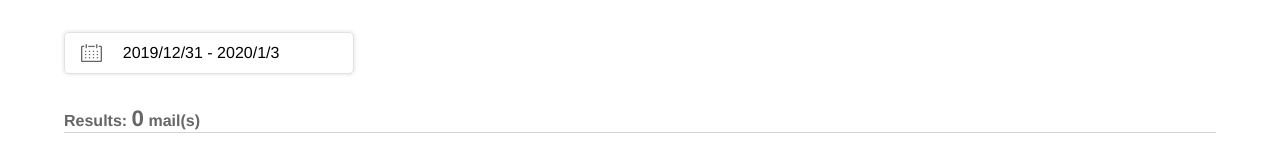
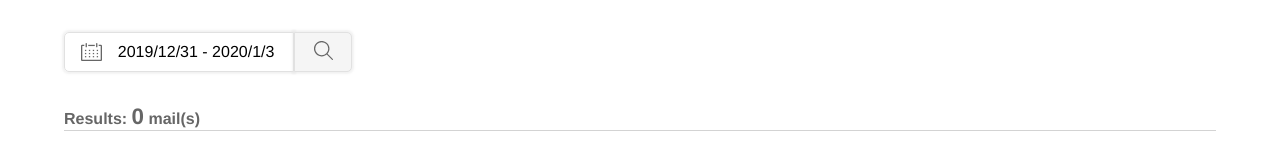
Before and after one commit to chcliu/hennge-admissions-challenge, a React app: page / in a window 1280 px wide. Shown: the top 160 px of the page. Built offline with nearby package versions, Linux system fonts and the light colour scheme.

Commit message:
added button for date range picker and added isLoading to main state

```diff
--- a/src/components/App.tsx
+++ b/src/components/App.tsx
@@ -7,11 +7,15 @@ import DateRangeBar from './DateRangeBar';
 import '../styles/index.scss';
 
 const App: React.FC = () => {
-    const [dateRange, setDateRange] = useState({ startDate: new Date('2019/12/31'), endDate: new Date('2020/1/3') });
+    const [dateRange, setDateRange] = useState({
+        startDate: new Date('2019/12/31'),
+        endDate: new Date('2020/1/3'),
+    });
+    const [isLoading, setIsLoading] = useState(false);
     const [emailCount, setEmailCount] = useState(0);
     return (
         <>
-            <DateRangeBar dateRange={dateRange} setDateRange={setDateRange} />
+            <DateRangeBar dateRange={dateRange} setDateRange={setDateRange} setIsLoading={setIsLoading} />
             <ResultDisplay emailCount={emailCount} />
             <Inbox emailCount={emailCount} setEmailCount={setEmailCount} dateRange={dateRange} />
         </>
--- a/src/components/DateRangeBar.tsx
+++ b/src/components/DateRangeBar.tsx
@@ -1,23 +1,33 @@
-import React, { Dispatch, SetStateAction, useState } from 'react';
+import React, { useState } from 'react';
 
-import { DateRange } from '../types/index';
+import { DateRange, SetBoolean, SetDateRange } from '../types/index';
 
 import CalendarInput from './CalendarInput';
 
 interface Props {
     dateRange: DateRange;
-    setDateRange: Dispatch<SetStateAction<DateRange>>;
+    setDateRange: SetDateRange;
+    setIsLoading: SetBoolean;
 }
 
-const DateRangeBar: React.FC<Props> = ({ dateRange, setDateRange }) => {
+const DateRangeBar: React.FC<Props> = ({ dateRange, setDateRange, setIsLoading }) => {
     const [tempDateRange, setTempDateRange] = useState<DateRange | null>(null);
     const [isOpen, setIsOpen] = useState(false);
 
     const toggleIsOpen = (): void => setIsOpen(!isOpen);
+    const onSearchButtonClick = (): void => {
+        if (tempDateRange) {
+            setDateRange(tempDateRange);
+            setIsLoading(true);
+        }
+    };
 
     return (
         <div className="date-range-bar">
             <CalendarInput dateRange={dateRange} tempDateRange={tempDateRange} onClick={toggleIsOpen} />
+            <button className="date-range-bar__button" onClick={onSearchButtonClick}>
+                <img className="date-range-bar__search-icon" src="../../public/images/icon_search.svg" />
+            </button>
         </div>
     );
 };
--- a/src/styles/components/_calendar-input.scss
+++ b/src/styles/components/_calendar-input.scss
@@ -3,7 +3,11 @@
     padding: 0.5rem 1rem;
     display: flex;
     align-items: center;
-    justify-content: space-between;
+    border: 1px solid $border-color;
+    border-radius: 5px 0 0 5px;
+    -webkit-box-shadow: 0px 0px 2px 2px rgba(225, 225, 225, 0.45);
+    -moz-box-shadow: 0px 0px 2px 2px rgba(225, 225, 225, 0.45);
+    box-shadow: 0px 0px 2px 2px rgba(226, 226, 226, 0.45);
 }
 
 .calendar-input__icon {
@@ -12,5 +16,6 @@
 }
 
 .calendar-input__dates {
+    padding-left: 1rem;
     font-family: Helvetica;
 }
--- a/src/styles/components/_date-range-bar.scss
+++ b/src/styles/components/_date-range-bar.scss
@@ -3,10 +3,23 @@
     height: 2.5rem;
     display: grid;
     grid-template-columns: $date-range-bar-columns;
+    margin: 2rem 0;
+}
+
+.date-range-bar__button {
+    background-color: $top-bar-color;
     border: 1px solid $border-color;
-    border-radius: 5px;
+    border-radius: 0 5px 5px 0;
     -webkit-box-shadow: 0px 0px 2px 2px rgba(225, 225, 225, 0.45);
     -moz-box-shadow: 0px 0px 2px 2px rgba(225, 225, 225, 0.45);
     box-shadow: 0px 0px 2px 2px rgba(226, 226, 226, 0.45);
-    margin: 2rem 0;
 }
+.date-range-bar__button:focus {
+    outline: none;
+}
+
+.date-range-bar__search-icon {
+    padding: 0;
+    width: 1.2rem;
+    height: 1.2rem;
+}
```
